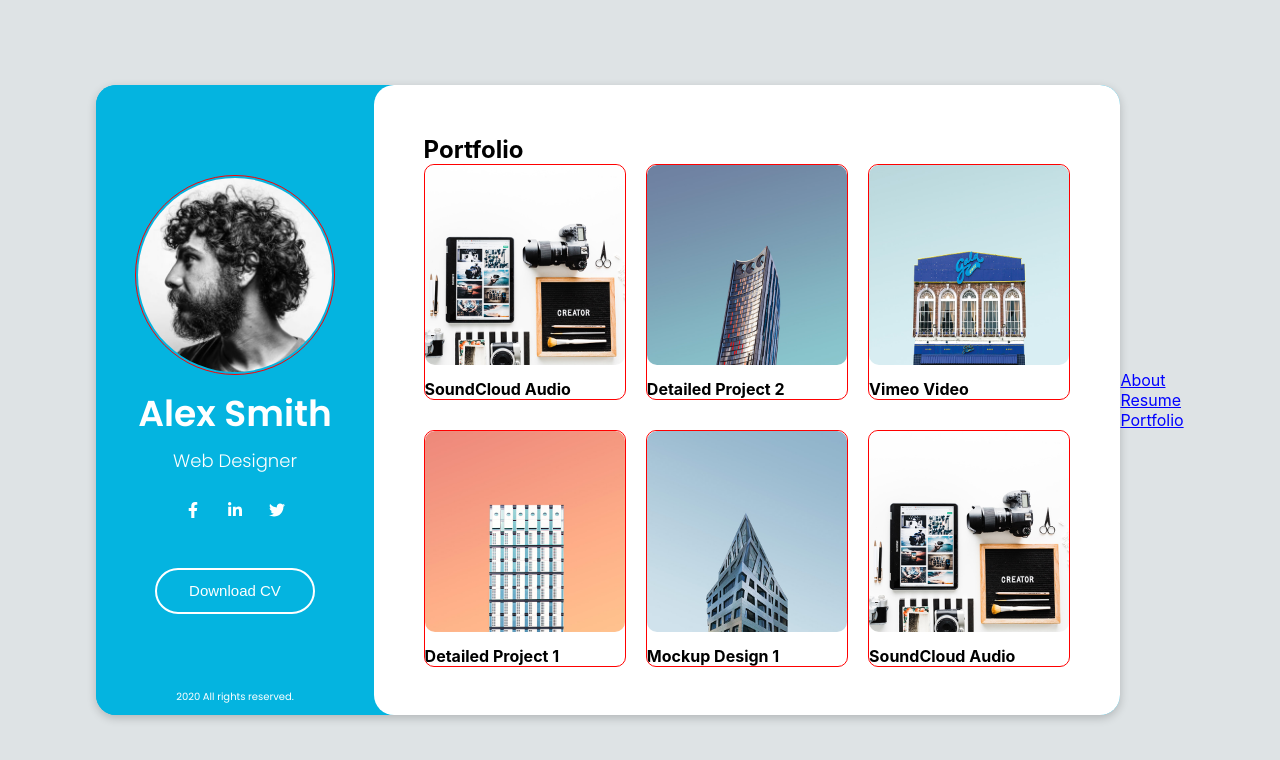
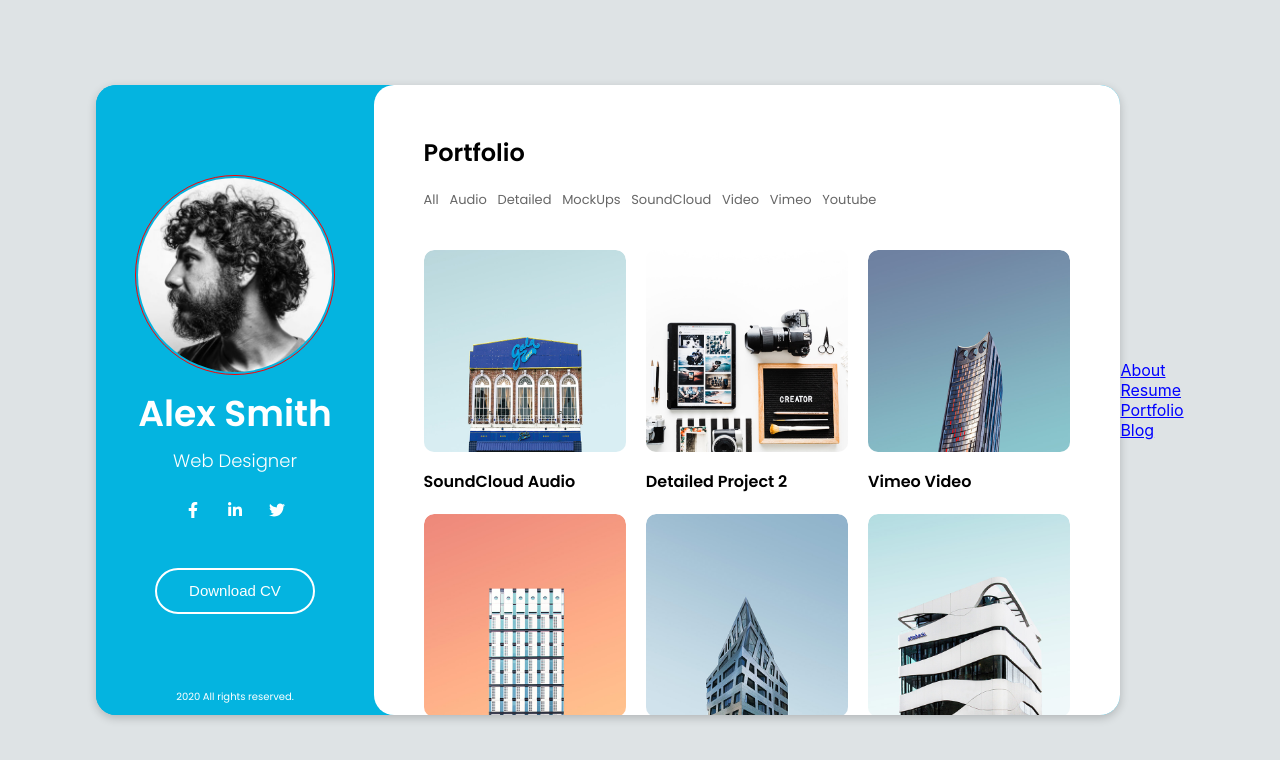
Before and after one commit to caleberi/portfolio, a React (Create React App) app: page / in a window 1280 px wide. Both pictures are taken after a click on the element "Portfolio". Shown: the top 760 px of the page. Built offline with nearby package versions, Linux system fonts and the light colour scheme.

Commit message:
wip on blog page

```diff
--- /dev/null
+++ b/src/Components/PortfolioBlog/PortfolioBlog.css
@@ -0,0 +1,3 @@
+.portfolioBlog{
+    color: red;
+}
--- /dev/null
+++ b/src/Components/PortfolioBlog/PortfolioBlog.tsx
@@ -0,0 +1,22 @@
+import React from 'react'
+import './PortfolioBlog.css'
+
+type BlogProp = {
+    id: number;
+    text: string;
+    date: string;
+    category: string;
+    image: string;
+}
+
+const PortfolioBlog = () => {
+  return (
+    <div className="portfolioBlog">
+        <h1 className="portfolioBlog__header">Blog</h1>
+
+
+    </div>
+  )
+}
+
+export default PortfolioBlog
--- a/src/Components/PortfolioProjects/PortfolioProjects.css
+++ b/src/Components/PortfolioProjects/PortfolioProjects.css
@@ -1,5 +1,29 @@
+@import url('https://fonts.googleapis.com/css2?family=Poppins:wght@100;600&display=swap');
+
 .portfolioProjects{
     /* border: 1px solid red; */
+    margin-bottom: 50px;
+    font-family: 'Poppins', sans-serif;
+}
+
+.portfolioProjects__header{
+    margin-bottom: 20px;
+}
+
+/* PROJECT LINKS */
+.portfolioProjects__links{
+    display: flex;
+    margin: 20px 0px 40px;
+    /* border: 1px solid red; */
+    width: 70%;
+    justify-content: space-between;
+}
+
+.portfolioProjects__links > li{
+    list-style: none;
+    font-size: 13px;
+    color: #666666;
+    cursor: pointer;
 }
 
 .portfolioProjects__items{
@@ -9,24 +33,25 @@
     gap: 20px;
 }
 
-.portfolioProjects__item > img{
+.portfolioProjects__item{
+    flex: 1 0 30%;
+}
+
+.portfolioProjects__item > .portfolioProjects__imgCover > img{
     width: 100%;
-    height: auto;
-    object-fit: contain;
+    height: 100%;
     border-radius: 10px;
     cursor: pointer;
+    /* border: 2px solid purple; */
 }
 
-.portfolioProjects__item > img:hover{
+.portfolioProjects__item > .portfolioProjects__imgCover > img:hover{
     transform: scale(1.1);
-    /* transform: ; */
     transition: 0.3s all ease-in;
+    background: rgba(0, 0, 0, 0.5);
 }
 
-.portfolioProjects__item{
-    flex: 1 0 30%;
-    border: 1px solid red;
-    margin-bottom: 10px;
+.portfolioProjects__item .portfolioProjects__imgCover{
     border-radius: 10px;
     overflow: hidden;
 }
--- a/src/Components/PortfolioProjects/PortfolioProjects.tsx
+++ b/src/Components/PortfolioProjects/PortfolioProjects.tsx
@@ -18,19 +18,19 @@ const PortfolioProjects = () => {
   const [projects] = useState<CardProp[]>([
     {
       id: 1,
-      image: Pic1,
+      image: Pic3,
       name: 'SoundCloud Audio',
       detail: 'Audio SoundCloud'
     },
     {
       id: 2,
-      image: Pic2,
+      image: Pic1,
       name: 'Detailed Project 2',
       detail: 'Project 2'
     },
     {
       id: 3,
-      image: Pic3,
+      image: Pic2,
       name: 'Vimeo Video',
       detail: 'Vimeo Video 1'
     },
@@ -48,22 +48,63 @@ const PortfolioProjects = () => {
     },
     {
       id: 1,
-      image: Pic1,
+      image: Pic6,
       name: 'SoundCloud Audio',
       detail: 'Audio SoundCloud'
     },
   ])
+
+  const [projectLinks] = useState([
+    {
+      id: 1,
+      linkName: 'All'
+    },
+    {
+      id: 2,
+      linkName: 'Audio'
+    },
+    {
+      id: 3,
+      linkName: 'Detailed'
+    },
+    {
+      id: 4,
+      linkName: 'MockUps'
+    },
+    {
+      id: 5,
+      linkName: 'SoundCloud'
+    },
+    {
+      id: 6,
+      linkName: 'Video'
+    },
+    {
+      id: 7,
+      linkName: 'Vimeo'
+    },
+    {
+      id: 8,
+      linkName: 'Youtube'
+    },
+  ])
+
   return (
         <div className="portfolioProjects">
           <h2 className="portfolioProjects__header">Portfolio</h2>
 
+          <div className="portfolioProjects__links">
+            {projectLinks.map(projectLink => (
+              <li>{projectLink.linkName}</li>
+            ))}
+          </div>
 
           <div className="portfolioProjects__items">
             {projects.map(project => (
               <div className="portfolioProjects__item" key={project.id}>
-                {/* <div className="portfolioProjects__overlay"> */}
+                <div className="portfolioProjects__imgCover" style={{position: 'relative'}}>
                   <img src={project.image} alt={`project${project.id}`} />
-                {/* </div> */}
+                </div>
                 <p>{project.name}</p>
               </div>
             ))}
--- a/src/Pages/PortfolioPage/PortfolioPage.tsx
+++ b/src/Pages/PortfolioPage/PortfolioPage.tsx
@@ -5,6 +5,7 @@ import PortfolioRoutesPages from '../PortfolioRoutesPages/PortfolioRoutesPages';
 import PortfolioProjects from '../../Components/PortfolioProjects/PortfolioProjects';
 import PortfolioAbout from '../../Components/PortfolioAbout/PortfolioAbout';
 import './PortfolioPage.css';
+import PortfolioBlog from '../../Components/PortfolioBlog/PortfolioBlog';
 
 
 const PortfolioPage = () => {
@@ -21,6 +22,10 @@ const PortfolioPage = () => {
         {
             id: 2,
             name: 'Portfolio',
+        },
+        {
+            id: 3,
+            name: 'Blog'
         }
     ];
 
@@ -31,7 +36,10 @@ const PortfolioPage = () => {
             return <PortfolioResume />
         }else if(trackPage === 2){
             return <PortfolioProjects />
-        }else{
+        }else if(trackPage === 3){
+            return <PortfolioBlog />
+        }
+        else{
             return <PortfolioAbout />
         }
     }
```
